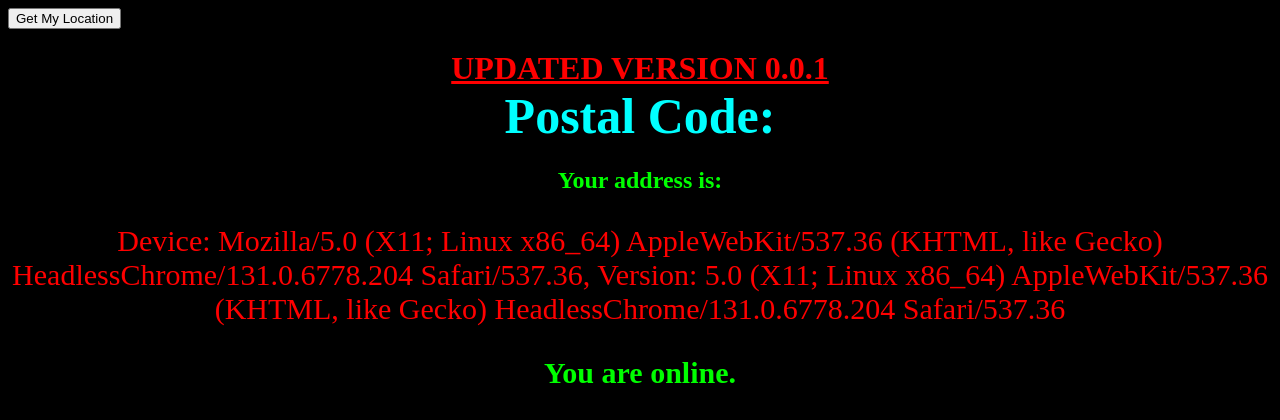
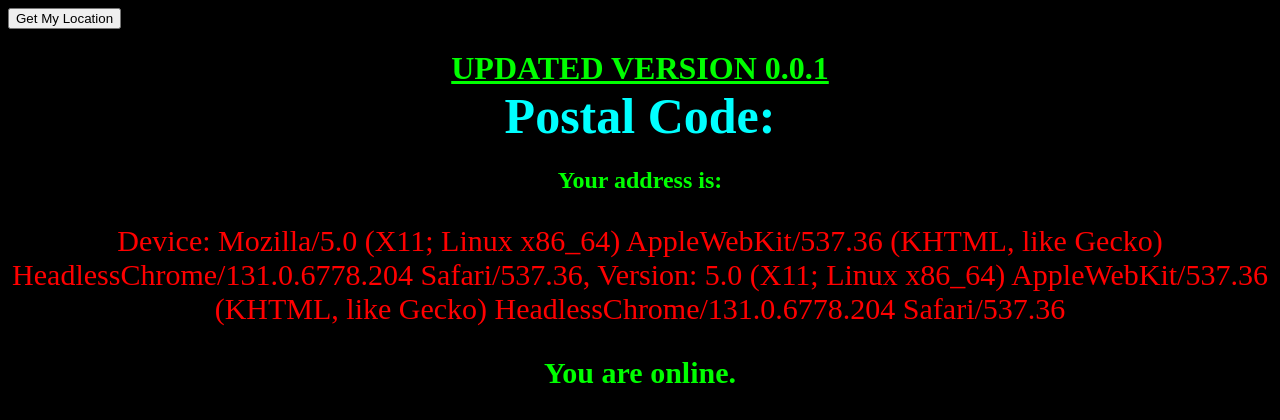
Before and after one commit to dhkiller350/you, a PHP site: page / in a window 1280 px wide. Shown: the top 420 px of the page. Run offline with PHP 8.4, Linux system fonts and the light colour scheme.

Commit message:
Update style.css

```diff
--- a/style.css
+++ b/style.css
@@ -20,7 +20,7 @@
 }
 
 u{
-    color:red;
+    color:lime;
     text-align:center;
 }
 h1{
```
